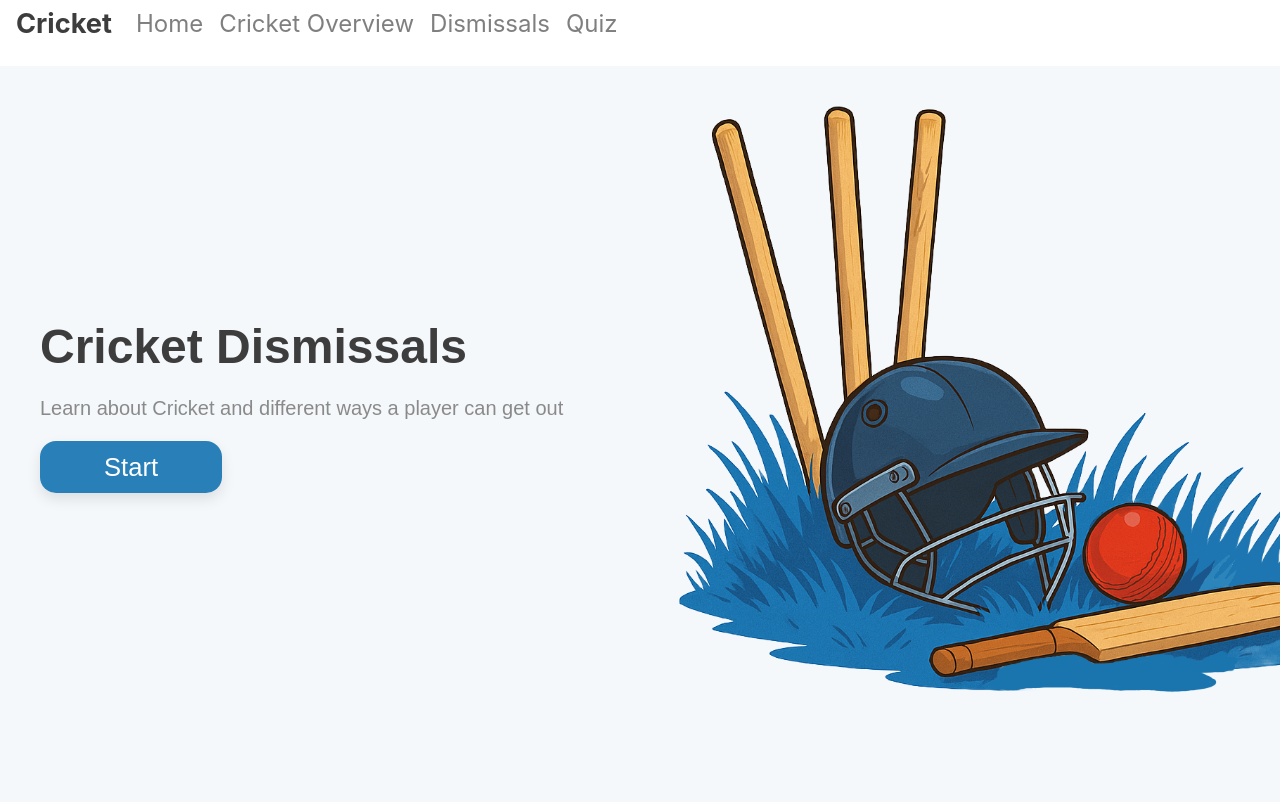
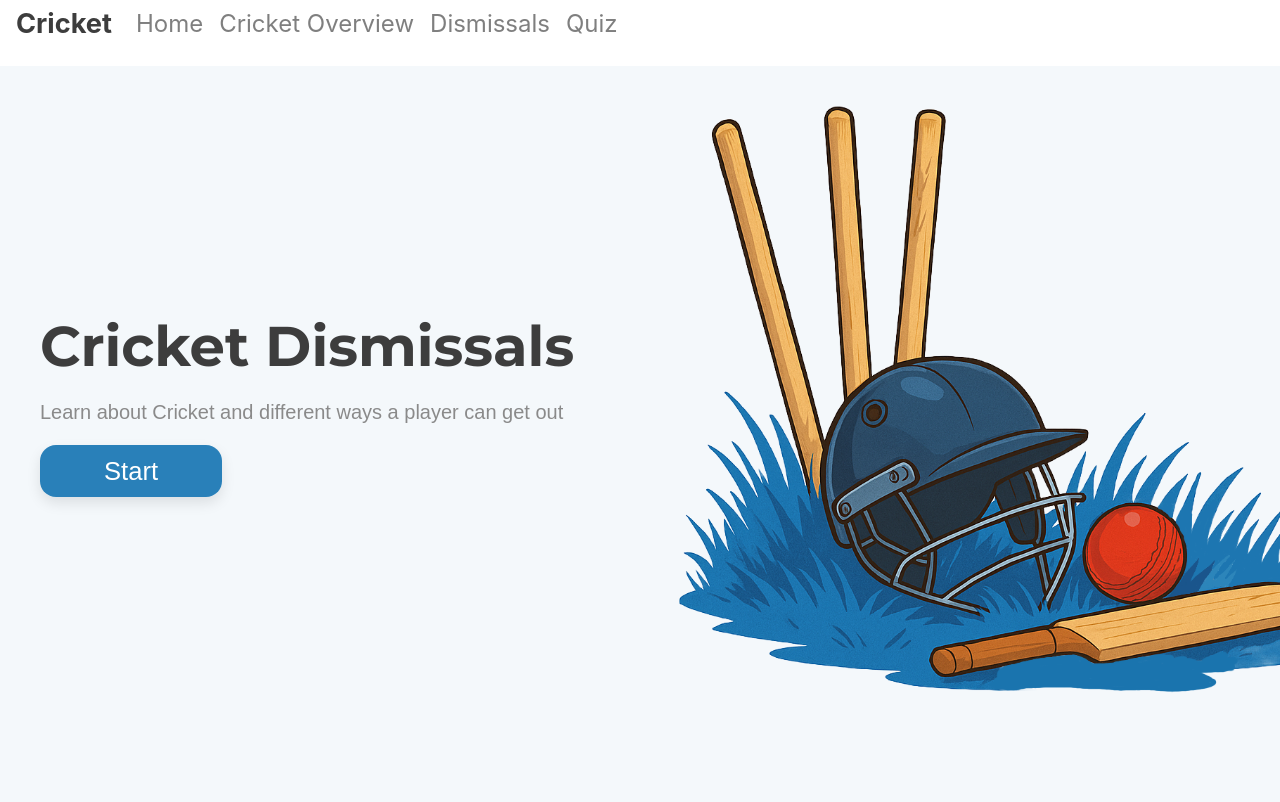
Before and after one commit to ltxom/COMS4170-Cricket-Dismissals, a Flask app: page / in a window 1280 px wide; the page is wider, and only the part inside the window is pictured. Shown: the part 18-820 px from the top of that part. Run offline with Flask 3, Linux system fonts and the light colour scheme; some libraries are stand-ins or nearby versions.

Commit message:
title font update

```diff
--- a/static/homepage.css
+++ b/static/homepage.css
@@ -89,7 +89,8 @@
 }
 
 .main-heading {
-    font-size: 3rem;
+    font-family: 'Montserrat', sans-serif;
+    font-size: 3.5rem;
     margin-bottom: 1rem;
     font-weight: bold;
 }
--- a/templates/homepage.html
+++ b/templates/homepage.html
@@ -4,6 +4,8 @@
 
 {% block content %}
 <link rel="stylesheet" href="{{url_for('static', filename='homepage.css')}}">
+<link href="https://fonts.googleapis.com/css2?family=Montserrat:wght@600;700&display=swap" rel="stylesheet">
+
 
 <div class="home-container backgroundBase">
     <div class="home-hero">
```
